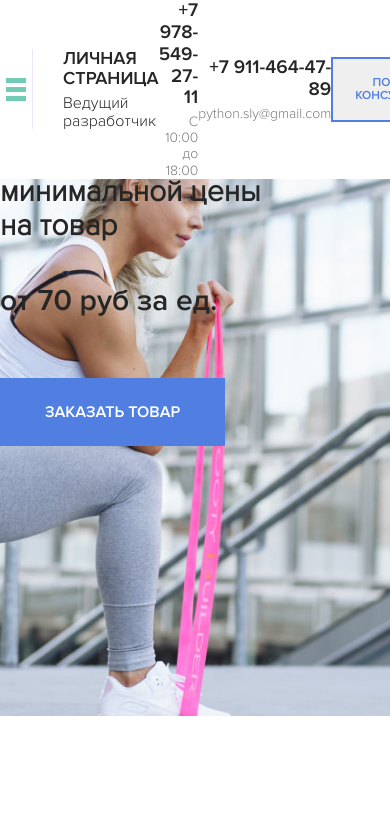
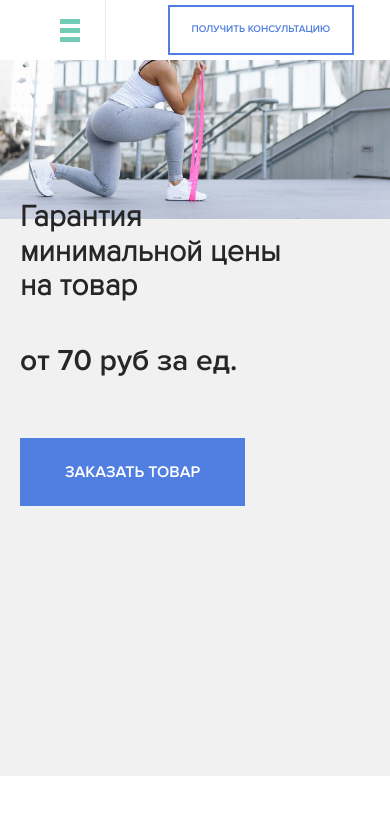
Before and after one commit to JsErvinPy/OwnPage, a website: page index.html in a window 390 px wide. Drawn offline with Linux system fonts and the light colour scheme.

Commit message:
Адаптив для главного экрана

```diff
--- a/sass/_grid.sass
+++ b/sass/_grid.sass
@@ -1,5 +1,15 @@
-box-sizing:border-box
-
-    .container
+*
+    box-sizing: border-box
+.container
         max-width: 1170px
         margin: auto
+@media  (max-width:1199px)
+    .container
+        max-width: 960px
+@media  (max-width: 991px)
+    .container
+        max-width: 750px
+@media  (max-width: 768px)
+    .container
+        max-width: 100%
+        padding: 0 20px
--- a/sass/_interface.sass
+++ b/sass/_interface.sass
@@ -8,6 +8,7 @@ body
     text-transform: uppercase
     color: $primary
     +bold
+    background-color: #fff
 .button
     border: none
     text-transform: uppercase
@@ -15,3 +16,6 @@ body
     background-color: $primary
     color: #ffffff
     +bold
+@media (max-width: 550px)
+    .button-o
+       font-size: 10px
--- a/sass/blocks/_hero.sass
+++ b/sass/blocks/_hero.sass
@@ -1,7 +1,7 @@
 .hero
     background: #f1f1f1 url('../img/hero/hero-bg(2).jpg') no-repeat center top 80px
-    background-size: cover
-    padding-top: 120px
+    background-size: contain
+    padding-top: 180px
     padding-bottom: 270px
     &__title
         font-size: 30px
@@ -11,3 +11,7 @@
         margin-bottom: 60px
         font-size: 30px
         +bold
+@media (max-width: 991px)
+    .hero
+        background-color: cover
+        background-position: top left 30%
--- a/sass/blocks/_navbar.sass
+++ b/sass/blocks/_navbar.sass
@@ -9,7 +9,6 @@
         display: flex
         align-items: center
         justify-content: space-around
-        min-height: 80px
     &__menu-button
         margin-right: 30px
     &__mobile, &__landline
@@ -35,7 +34,8 @@
     padding: 16px 0
     background-color: $primary
     color: #ffffff
-    transform: translateY(0%)
+    transition: 0.2s
+    transform: translateY(-200%)
     &_aktive
         transform: translateY(0)
     &__nav
@@ -77,3 +77,19 @@
         font-size: 14px
         color: $text-color-second
         font-size: 14px
+@media (max-width: 991px)
+    .navbar
+        &__mobile, &__landline
+            display: none
+@media (max-width: 565px)
+    .logo
+         display: none
+
+    .menu
+        top: 60px
+        &-button
+            height: 60px
+        &__nav
+            flex-direction: column
+        &__link
+            margin-bottom: 20px
```
Also changed, not shown: css/style.css.
